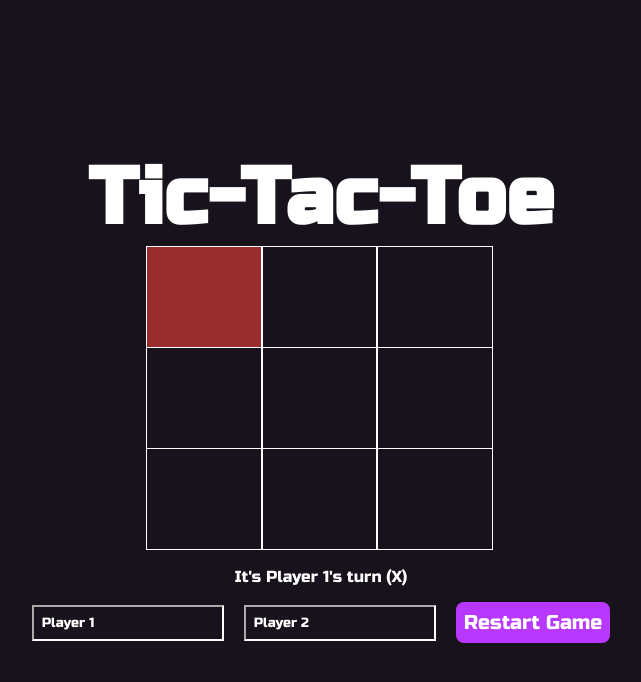
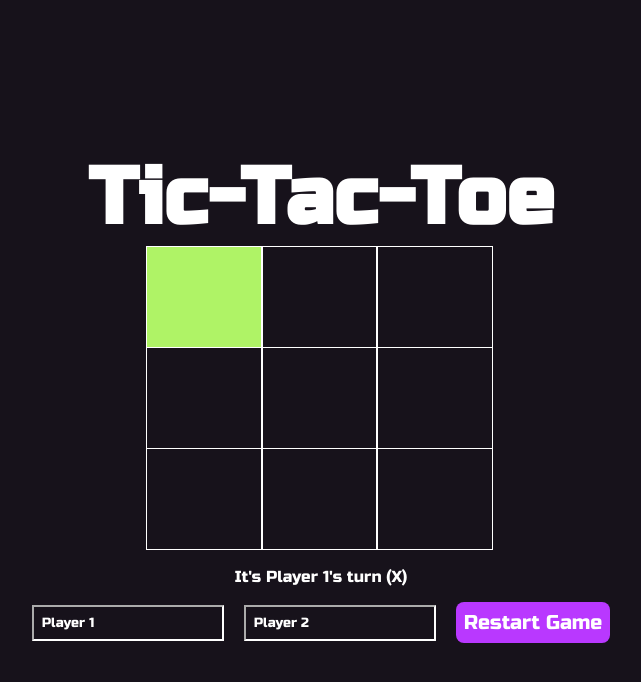
Before and after one commit to BritteanyD/Tic-Tac-Toe, a plain HTML site: page index.html in a window 1280 px wide. In both pictures the pointer is over the element 522 px from the left and 297 px from the top of the page. Shown: the whole page, without its empty margins (319-960 px from the left). Drawn offline with Linux system fonts and the light colour scheme.

Commit message:
changed hover effect color

```diff
--- a/script.js
+++ b/script.js
@@ -150,6 +150,3 @@ const gameControl = (() => {
         enableGameBoard();
     });
 })();
-
-/*1) add hover to tiles
-game state off- make board LOOK disabled*/
--- a/style.css
+++ b/style.css
@@ -42,7 +42,7 @@
 }
 
 .tile:hover {
-background-color: rgb(153, 45, 45);
+background-color: #aff366;
 }
 
 .controls {
```
